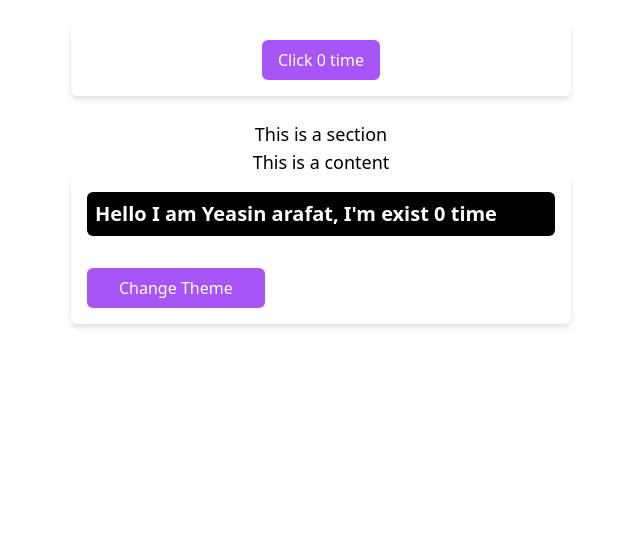
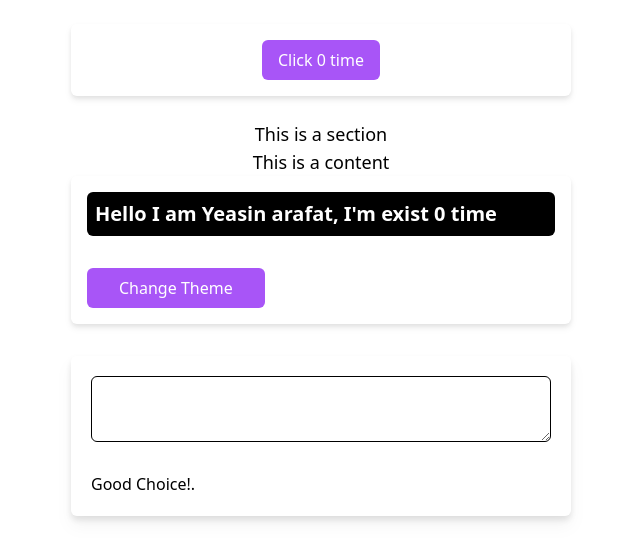
Before and after one commit to yeasin2448/react-way, a React (Create React App) app: page / in a window 1280 px wide. Shown: the top 560 px of the page, without its empty margins (319-959 px from the left). Built offline with nearby package versions, Linux system fonts and the light colour scheme.

Commit message:
react useState start

```diff
--- a/src/App.js
+++ b/src/App.js
@@ -3,6 +3,7 @@ import ClickCounter from "./components/ClickCounter";
 import ThemeContext from "./components/context/themeContext";
 import Counter from "./components/render-props/Counter";
 import Section from "./components/Section";
+import Todo from "./components/use-hook/Todo";
 
 class App extends React.Component {
   // const quantites = [1, 2, 3]
@@ -46,6 +47,7 @@ class App extends React.Component {
         <ThemeContext.Provider value={ this.state }>
           <Section />
         </ThemeContext.Provider>
+        <Todo />
       </div>
     );
   }
--- /dev/null
+++ b/src/components/use-hook/Todo.js
@@ -0,0 +1,37 @@
+import { useState } from "react";
+
+
+function Todo () {
+    const [todo, setTodo] = useState("");
+    const [warning, setWarning] = useState("");
+
+    const handleInput = (e) => {
+        const inputValue = e.target.value;
+        const updatedWarning = inputValue.includes('js') ? 'You need javascript skill to complete the task. Do you have it?' : null;
+
+        setTodo(inputValue);
+        setWarning(updatedWarning);
+    }
+
+
+    return (
+      <div className="max-w-[500px] bg-white drop-shadow-lg rounded-md mx-auto p-5 mt-8">
+        <p>{todo}</p>
+        <p>
+          <textarea
+            rows=""
+            cols=""
+            name="todo"
+            value={todo}
+            onChange={handleInput}
+            className="border border-black rounded-md w-full p-2"
+          ></textarea>
+        </p>
+        <br />
+        <h2>{warning || "Good Choice!."}</h2>
+      </div>
+    );
+
+}
+
+export default Todo
```
